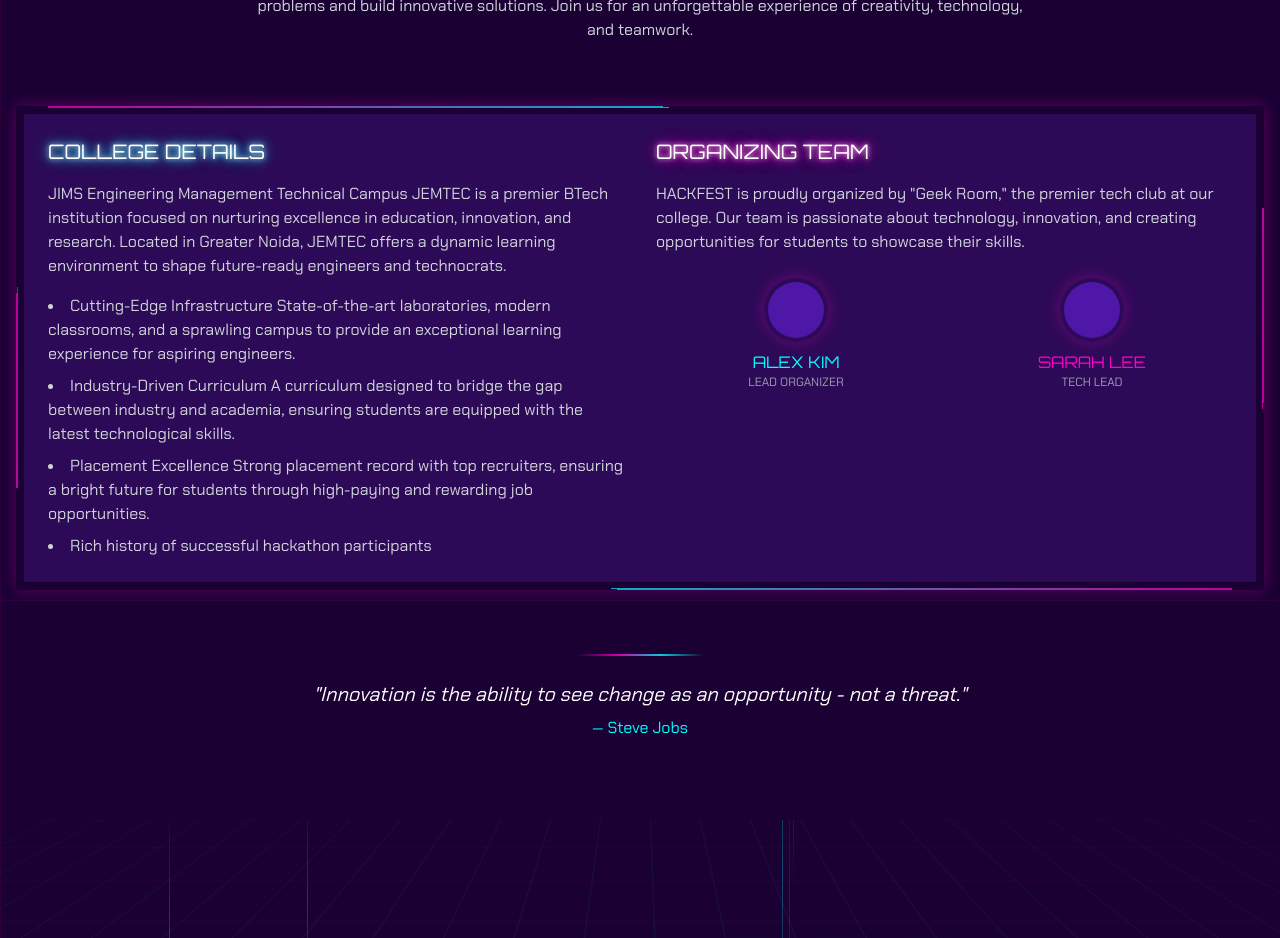
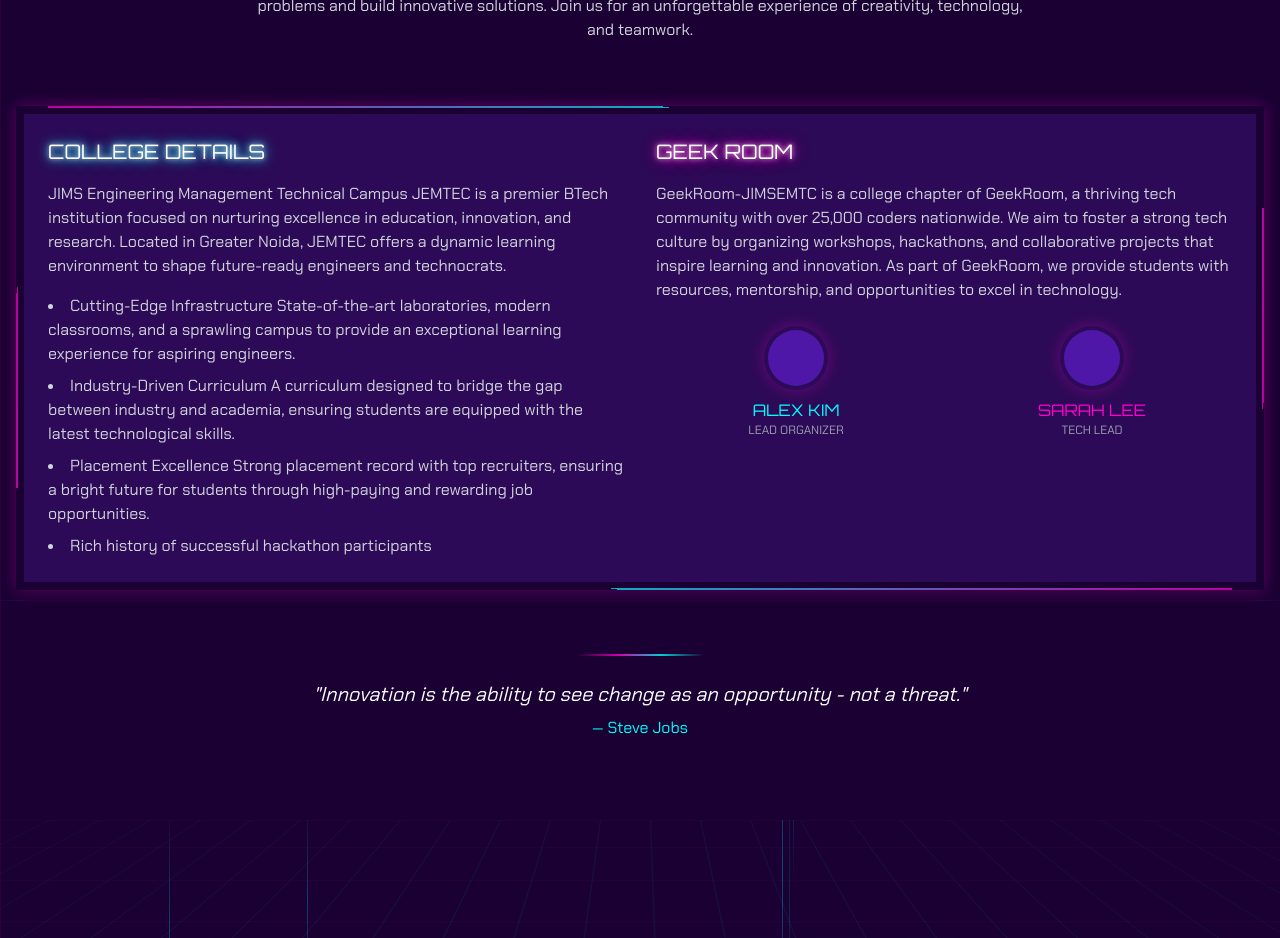
Before and after one commit to Mohitclan/hack-quanta, a React (Vite) app: page / in a window 1280 px wide. Shown: the part 1000-1938 px from the top of the page. Built offline with nearby package versions, Linux system fonts and the light colour scheme.

Commit message:
Update AboutSection.tsx

```diff
--- a/src/components/AboutSection.tsx
+++ b/src/components/AboutSection.tsx
@@ -69,11 +69,12 @@ Strong placement record with top recruiters, ensuring a bright future for studen
                 </ul>
               </div>
               <div className="flex-1">
-                <h3 className="text-xl font-display mb-4 neon-text">ORGANIZING TEAM</h3>
+                <h3 className="text-xl font-display mb-4 neon-text">GEEK ROOM</h3>
                 <p className="mb-4 text-gray-300">
-                  HACKFEST is proudly organized by "Geek Room," the premier
-                  tech club at our college. Our team is passionate about technology,
-                  innovation, and creating opportunities for students to showcase their skills.
+                 GeekRoom-JIMSEMTC is a college chapter of GeekRoom,
+                  a thriving tech community with over 25,000 coders nationwide.
+                  We aim to foster a strong tech culture by organizing workshops, hackathons, and collaborative projects that inspire learning and innovation.
+                  As part of GeekRoom, we provide students with resources, mentorship, and opportunities to excel in technology.
                 </p>
                 <div className="grid grid-cols-2 gap-4 mt-6">
                   <div className="text-center">
```
